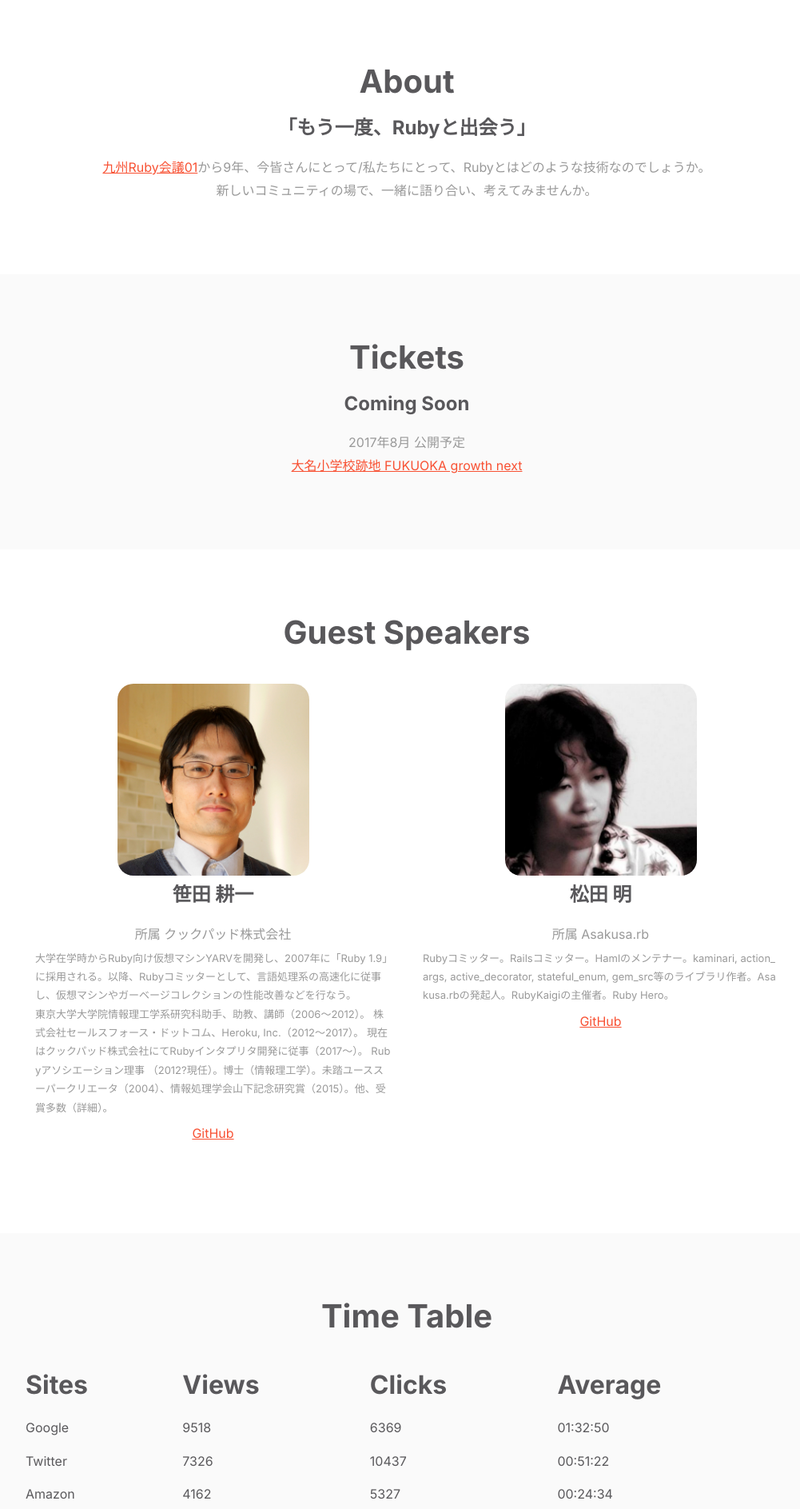
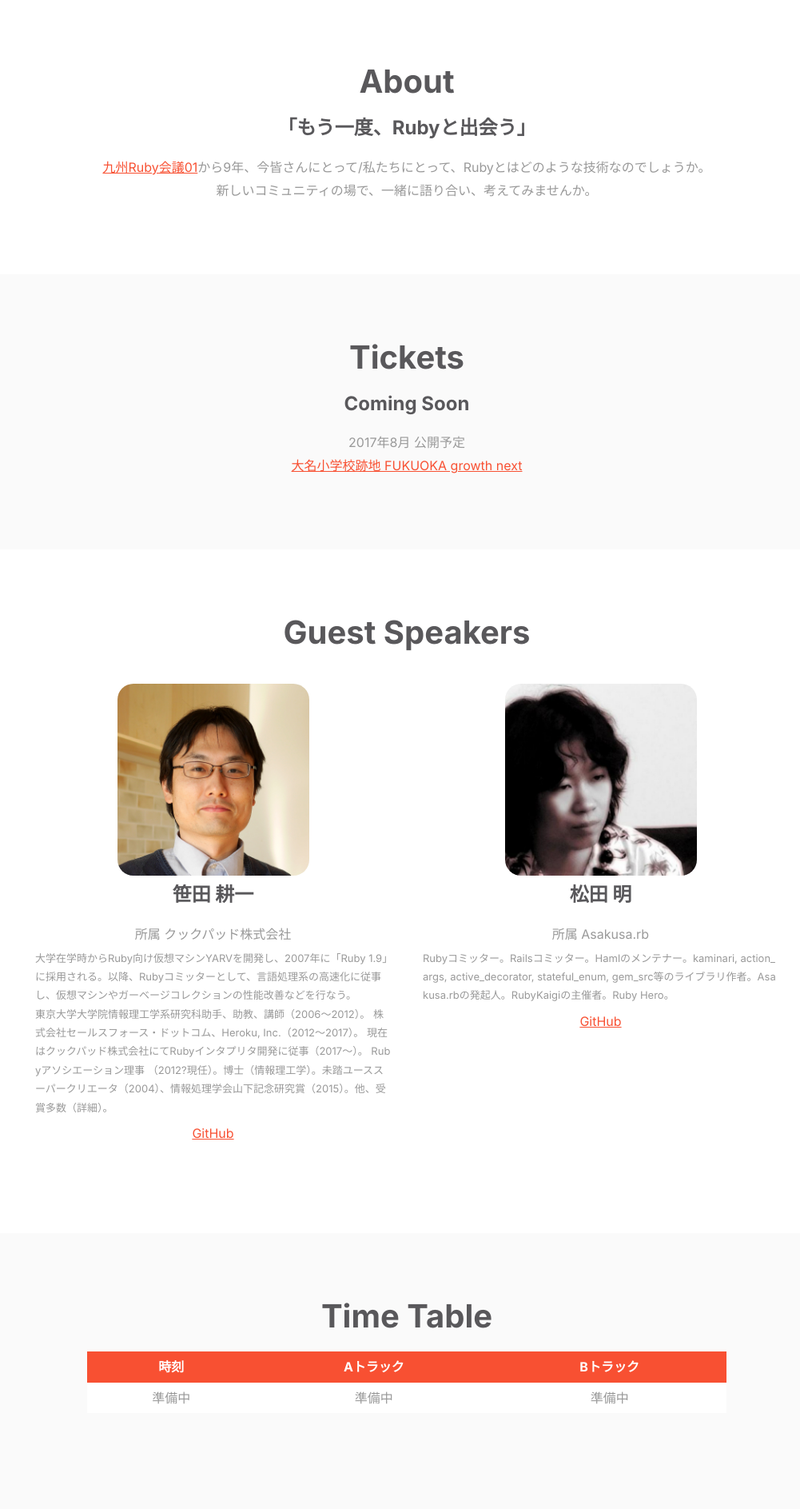
Before and after one commit to fukuokarb/fukuokark02, a Jekyll site: the page built from index.html, in a window 1280 px wide. Shown: the part 664-2551 px from the top of the page at 80% size, without its empty margins (131-1132 px from the left). Built offline with Jekyll 4.4.1, drawn with Linux system fonts in a browser that asks for light colours; nearby versions of some CDN libraries; the list of posts is cut into pages by our own code; some of the changed text lies outside the part shown; grey boxes are pictures that could not be loaded.

Commit message:
タイムテーブル完成

```diff
--- a/assets/css/style.css
+++ b/assets/css/style.css
@@ -322,66 +322,47 @@ button {
 .default-section__card--guest {
   width: 50%;
 }
+
+.default-section__table-wrap {
+  margin: 0 auto;
+  padding: 0 20px;
+  max-width: 800px;
+}
 .default-section__table {
-
+  margin: 0 0 40px 0;
+  width: 100%;
+  display: table;
+}
+.default-section__table__row {
+  display: table-row;
+  background: #F6F6F6;
+}
+.default-section__table__row:nth-of-type(even) {
+  background: #FFF;
+}
+.default-section__table__header {
+  font-weight: bold;
+  color: #FFF;
+  background: #F85032;
+}
+.default-section__table__cell {
+  padding: 5px 10px;
+  display: table-cell;
+}
+@media screen and (max-width: 580px) {
+  .default-section__table {
+    display: block;
+  }
+  .default-section__table__row {
+    padding: 10px 0;
+    display: block;
+  }
+  .default-section__table__cell {
+    padding: 5px 10px;
+    display: block;
+  }
 }
 
-
-.container td {
-	  font-weight: normal;
-	  font-size: 1em;
-  -webkit-box-shadow: 0 2px 2px -2px #0E1119;
-	   -moz-box-shadow: 0 2px 2px -2px #0E1119;
-	        box-shadow: 0 2px 2px -2px #0E1119;
-}
-
-.container td, .container th {
-	  padding-bottom: 2%;
-	  padding-top: 2%;
-  padding-left:2%;
-}
-
-/* Background-color of the odd rows */
-.container tr:nth-child(odd) {
-	  background-color: #323C50;
-}
-
-/* Background-color of the even rows */
-.container tr:nth-child(even) {
-	  background-color: #2C3446;
-}
-
-.container th {
-	  background-color: #1F2739;
-}
-
-.container td:first-child { color: #FB667A; }
-
-.container tr:hover {
-   background-color: #464A52;
--webkit-box-shadow: 0 6px 6px -6px #0E1119;
-	   -moz-box-shadow: 0 6px 6px -6px #0E1119;
-	        box-shadow: 0 6px 6px -6px #0E1119;
-}
-
-.container td:hover {
-  background-color: #FFF842;
-  color: #403E10;
-  font-weight: bold;
-
-  box-shadow: #7F7C21 -1px 1px, #7F7C21 -2px 2px, #7F7C21 -3px 3px, #7F7C21 -4px 4px, #7F7C21 -5px 5px, #7F7C21 -6px 6px;
-  transform: translate3d(6px, -6px, 0);
-
-  transition-delay: 0s;
-	  transition-duration: 0.4s;
-	  transition-property: all;
-  transition-timing-function: line;
-}
-
-@media (max-width: 800px) {
-.container td:nth-child(4),
-.container th:nth-child(4) { display: none; }
-}
 /* post */
 
 .post {
--- a/index.html
+++ b/index.html
@@ -64,56 +64,34 @@ layout: default
   <div class="default-section__inner">
     <h1 class="default-section__headline">Time Table</h1>
     <h2 class="default-section__title"></h2>
-    <p class="default-section__body">
-      <table class="default-section__table">
-      	<thead>
-      		<tr>
-      			<th><h1>Sites</h1></th>
-      			<th><h1>Views</h1></th>
-      			<th><h1>Clicks</h1></th>
-      			<th><h1>Average</h1></th>
-      		</tr>
-      	</thead>
-      	<tbody>
-      		<tr>
-      			<td>Google</td>
-      			<td>9518</td>
-      			<td>6369</td>
-      			<td>01:32:50</td>
-      		</tr>
-      		<tr>
-      			<td>Twitter</td>
-      			<td>7326</td>
-      			<td>10437</td>
-      			<td>00:51:22</td>
-      		</tr>
-      		<tr>
-      			<td>Amazon</td>
-      			<td>4162</td>
-      			<td>5327</td>
-      			<td>00:24:34</td>
-      		</tr>
-          <tr>
-      			<td>LinkedIn</td>
-      			<td>3654</td>
-      			<td>2961</td>
-      			<td>00:12:10</td>
-      		</tr>
-          <tr>
-      			<td>CodePen</td>
-      			<td>2002</td>
-      			<td>4135</td>
-      			<td>00:46:19</td>
-      		</tr>
-          <tr>
-      			<td>GitHub</td>
-      			<td>4623</td>
-      			<td>3486</td>
-      			<td>00:31:52</td>
-      		</tr>
-      	</tbody>
-      </table>
-    </p>
+    <div class="default-section__body">
+      <div class="default-section__table-wrap">
+        <div class="default-section__table">
+          <div class="default-section__table__row default-section__table__header">
+            <div class="default-section__table__cell">
+              時刻
+            </div>
+            <div class="default-section__table__cell">
+              Aトラック
+            </div>
+            <div class="default-section__table__cell">
+              Bトラック
+            </div>
+          </div>
+          <div class="default-section__table__row">
+            <div class="default-section__table__cell">
+              準備中
+            </div>
+            <div class="default-section__table__cell">
+              準備中
+            </div>
+            <div class="default-section__table__cell">
+              準備中
+            </div>
+          </div>
+        </div>
+      </div>
+    </div>
   </div>
 </section>
 
```
